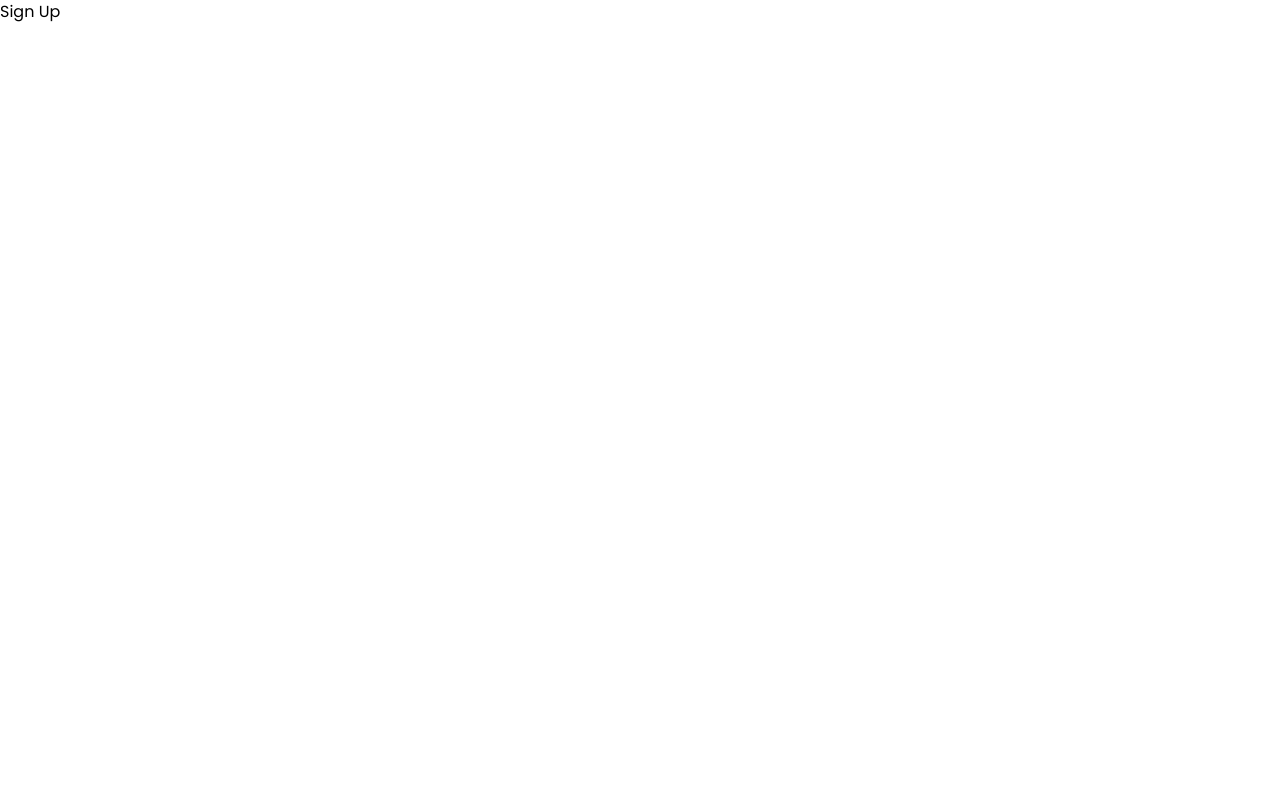
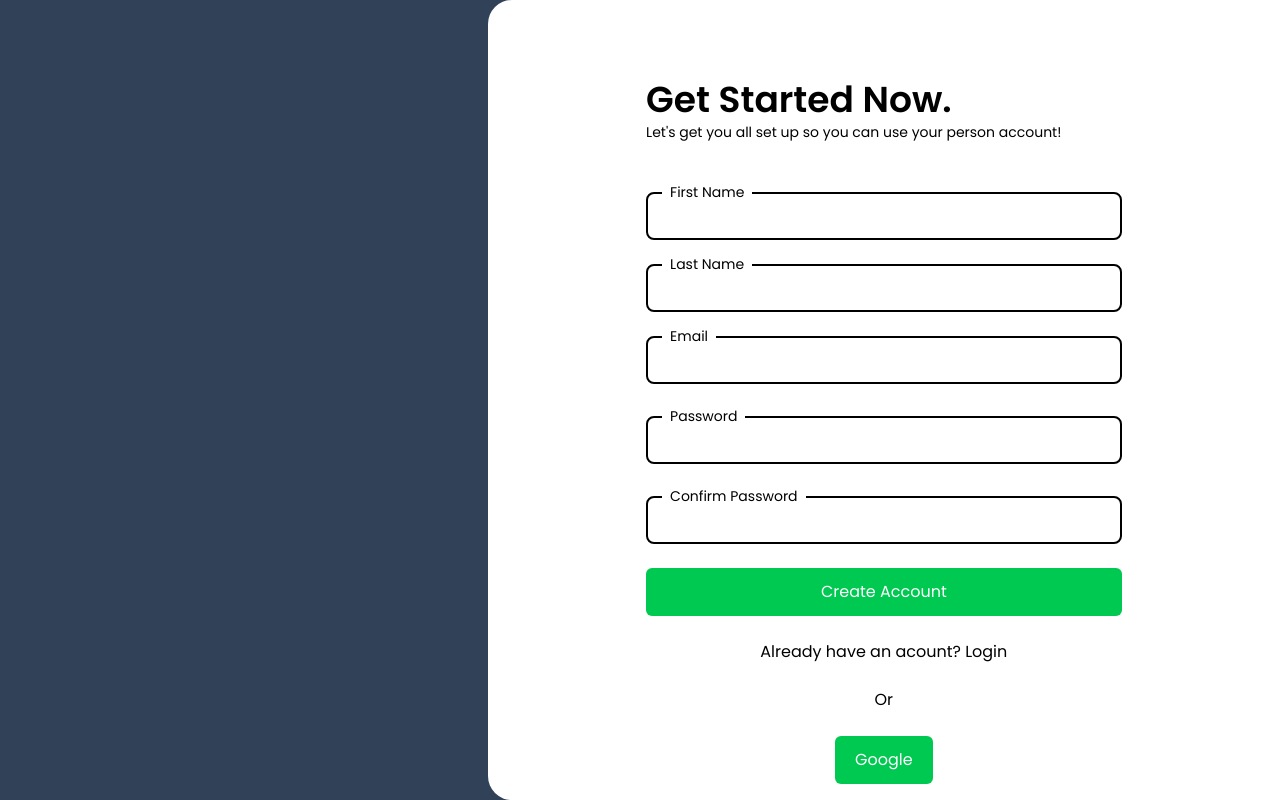
Before and after one commit to PNilay/kitchen_quest, a Next.js app: page /SignUp in a window 1280 px wide. Built offline with nearby package versions, Linux system fonts and the light colour scheme.

Commit message:
Login and Signup frontend changes

```diff
--- a/src/app/Login/page.tsx
+++ b/src/app/Login/page.tsx
@@ -1,11 +1,74 @@
-import React from 'react'
+import React from "react";
 
 function page() {
   return (
-    <div>
-      Login
+    <div className="h-screen w-full flex bg-slate-700">
+      <div className="w-[40%] flex flex-col items-center gap-12 pt-8 bg-white lg:rounded-r-3xl max-lg:grow-1">
+        <div className="grow-1"></div>
+        <div className="max-md:w-[85%] w-[60%] grow-2">
+          <div>
+            <div className="max-sm:text-3xl text-4xl font-semibold">Welcome Back</div>
+            <span className="text-sm">Login to access your Kitchen Quest Account</span>
+          </div>
+
+          <form action="#" className="pt-12 flex flex-col gap-6">
+            <div className="flex flex-col gap-8">
+              <div className="h-12">
+                <label htmlFor="email" className="relative">
+                  <input
+                    type="email"
+                    id="email"
+                    className="text-black h-full w-full text-lg px-5  border-2 rounded-lg peer border-black border-opacity-50 outline-none focus:border-amber-500 focus:text-black transition duration-200"
+                    required
+                  />
+                  <span className=" absolute bg-white left-4 -top-6 text-sm text-black text-opacity-80 px-2 peer-focus:text-amber-500 transition duration-200">
+                    Email
+                  </span>
+                </label>
+              </div>
+
+              <div className="h-12">
+                <label htmlFor="password" className="relative">
+                  <input
+                    type="password"
+                    id="password"
+                    className="text-black h-full w-full text-lg px-5  border-2 rounded-lg peer border-black border-opacity-50 outline-none focus:border-amber-500 focus:text-black transition duration-200"
+                    required
+                  />
+                  <span className=" absolute bg-white left-4 -top-6 text-sm text-black text-opacity-80 px-2 peer-focus:text-amber-500 transition duration-200">
+                    Password
+                  </span>
+                </label>
+              </div>
+            </div>
+
+            <span>Forgot Password?</span>
+
+            <div className="h-12 grow-1">
+              <button className="w-full h-full text-white bg-green-500 rounded-md hover:bg-green-400 px-5 py-2">
+                Login
+              </button>
+            </div>
+
+            <div className="text-center">
+              <span>Not registered yet? Create new account</span>
+            </div>
+
+            <div className="text-center">Or</div>
+
+            <div className=" flex justify-center h-12">
+              <button className="h-full text-white bg-green-500 rounded-md hover:bg-green-400 px-5 py-2">
+                Google
+              </button>
+            </div>
+          </form>
+        </div>
+      </div>
+      <div className="max-lg:hidden">
+        <div>{/* Logo Section */}</div>
+      </div>
     </div>
-  )
+  );
 }
 
-export default page
+export default page;
--- a/src/app/SignUp/page.tsx
+++ b/src/app/SignUp/page.tsx
@@ -1,11 +1,115 @@
-import React from 'react'
+import React from "react";
 
 function page() {
   return (
-    <div>
-      Sign Up
+    <div className="h-screen w-full flex bg-slate-700">
+      <div className="w-[40%] max-lg:hidden"></div>
+      <div className=" flex flex-col items-center w-[65%] gap-12 pt-8 bg-white lg:rounded-l-3xl max-lg:grow-1">
+        <div>{/* Logo Section */}</div>
+        <div className=" max-md:w-[85%] md:w-[60%]">
+          <div>
+            <div className="text-4xl font-semibold">Get Started Now.</div>
+            <span className="text-sm">Let's get you all set up so you can use your person account!</span>
+          </div>
+
+          <form action="#" className="pt-12 flex flex-col gap-6">
+            <div className="flex flex-wrap justify-left gap-6">
+              <div className="h-12 grow-1 min-w-30">
+                <label htmlFor="first_name" className="relative">
+                  <input
+                    type="text"
+                    id="first_name"
+                    className="text-black h-full w-full text-lg px-5  border-2 rounded-lg peer border-black border-opacity-50 outline-none focus:border-amber-500 focus:text-black transition duration-200"
+                    required
+                  />
+                  <span className=" absolute bg-white left-4 -top-6 text-sm text-black text-opacity-80 px-2 peer-focus:text-amber-500 transition duration-200">
+                    First Name
+                  </span>
+                </label>
+              </div>
+
+              <div className="h-12 grow-1 min-w-30">
+                <label htmlFor="last_name" className="relative">
+                  <input
+                    type="text"
+                    id="last_name"
+                    className="text-black h-full w-full text-lg px-5  border-2 rounded-lg peer border-black border-opacity-50 outline-none focus:border-amber-500 focus:text-black transition duration-200"
+                    required
+                  />
+                  <span className=" absolute bg-white left-4 -top-6 text-sm text-black text-opacity-80 px-2 peer-focus:text-amber-500 transition duration-200">
+                    Last Name
+                  </span>
+                </label>
+              </div>
+            </div>
+            <div className="flex flex-col gap-8">
+              <div className="h-12">
+                <label htmlFor="email" className="relative">
+                  <input
+                    type="email"
+                    id="email"
+                    className="text-black h-full w-full text-lg px-5  border-2 rounded-lg peer border-black border-opacity-50 outline-none focus:border-amber-500 focus:text-black transition duration-200"
+                    required
+                  />
+                  <span className=" absolute bg-white left-4 -top-6 text-sm text-black text-opacity-80 px-2 peer-focus:text-amber-500 transition duration-200">
+                    Email
+                  </span>
+                </label>
+              </div>
+
+              <div className="h-12">
+                <label htmlFor="password" className="relative">
+                  <input
+                    type="password"
+                    id="password"
+                    className="text-black h-full w-full text-lg px-5  border-2 rounded-lg peer border-black border-opacity-50 outline-none focus:border-amber-500 focus:text-black transition duration-200"
+                    required
+                  />
+                  <span className=" absolute bg-white left-4 -top-6 text-sm text-black text-opacity-80 px-2 peer-focus:text-amber-500 transition duration-200">
+                    Password
+                  </span>
+                </label>
+              </div>
+
+              <div className="h-12">
+                <label htmlFor="confirmPass" className="relative">
+                  <input
+                    type="password"
+                    id="confirmPass"
+                    className="text-black h-full w-full text-lg px-5  border-2 rounded-lg peer border-black border-opacity-50 outline-none focus:border-amber-500 focus:text-black transition duration-200"
+                    required
+                  />
+                  <span className=" absolute bg-white left-4 -top-6 text-sm text-black text-opacity-80 px-2 peer-focus:text-amber-500 transition duration-200">
+                    Confirm Password
+                  </span>
+                </label>
+              </div>
+            </div>
+
+            {/* <span>I agree to all terms and Privacy Policies</span> */}
+
+            <div className="h-12 grow-1">
+              <button className="w-full h-full text-white bg-green-500 rounded-md hover:bg-green-400 px-5 py-2">
+                Create Account
+              </button>
+            </div>
+
+            <div className="text-center">
+              <span>Already have an acount? Login</span>
+            </div>
+
+            <div className="text-center">Or</div>
+
+            <div className=" flex justify-center h-12">
+              <button className="h-full text-white bg-green-500 rounded-md hover:bg-green-400 px-5 py-2">
+                Google
+              </button>
+            </div>
+          </form>
+        </div>
+      </div>
     </div>
-  )
+  );
 }
 
-export default page
+export default page;
```
